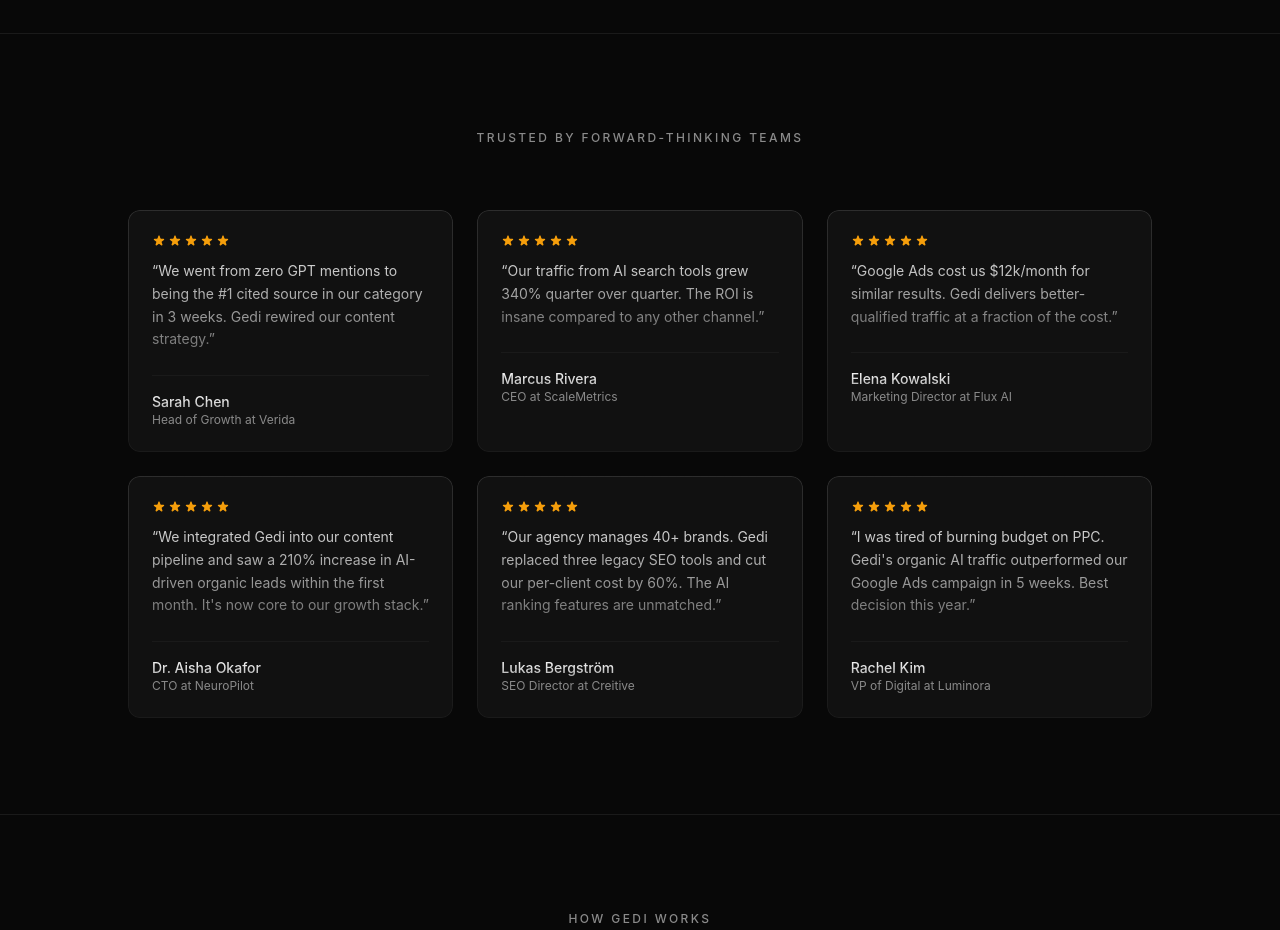
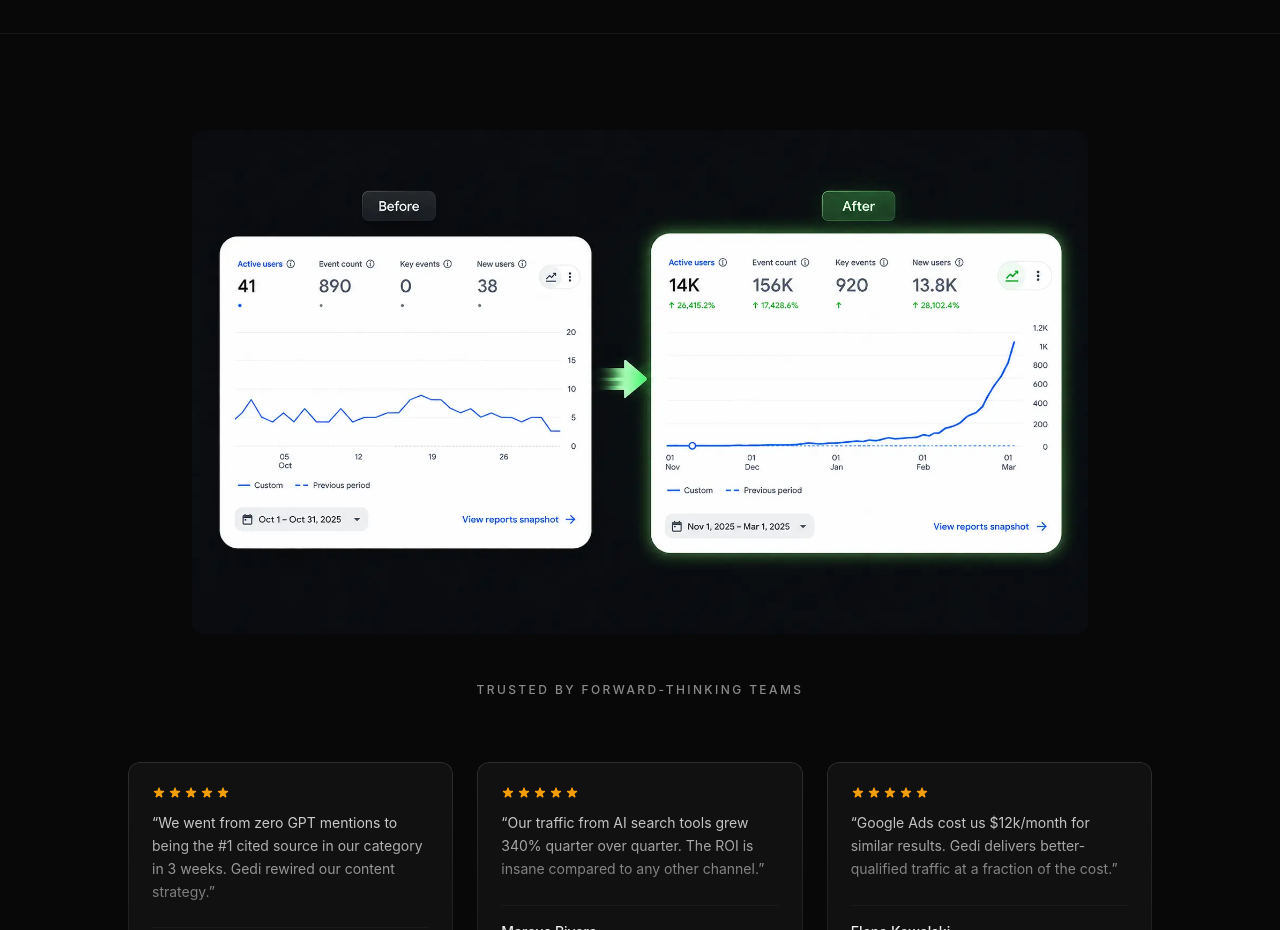
Before and after one commit to tonipcv/gedi-landing, a Next.js app: page / in a window 1280 px wide. Shown: the part 1420-2350 px from the top of the page. Built offline with nearby package versions, Linux system fonts and the light colour scheme.

Commit message:
feat: add before/after image above testimonials section

```diff
--- a/src/app/page.tsx
+++ b/src/app/page.tsx
@@ -170,6 +170,7 @@ function Testimonials({ id }: { id: string }) {
   return (
     <section id={id} className="border-t border-border px-4 py-16 sm:px-6 sm:py-24">
       <div className="mx-auto max-w-5xl">
+        <img src="/before.webp" alt="Before and After Results" className="mx-auto mb-12 w-full max-w-4xl rounded-xl" />
         <p className="text-center text-xs font-medium uppercase tracking-[0.2em] text-muted">
           Trusted by Forward-Thinking Teams
         </p>
```
Also changed, not shown: public/before.webp (added).
